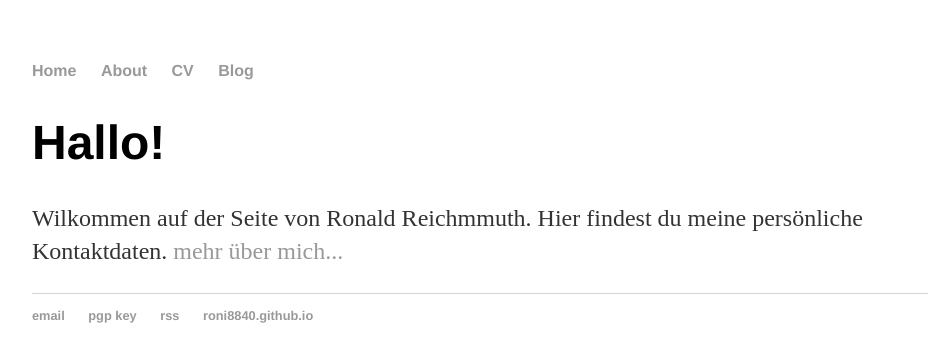
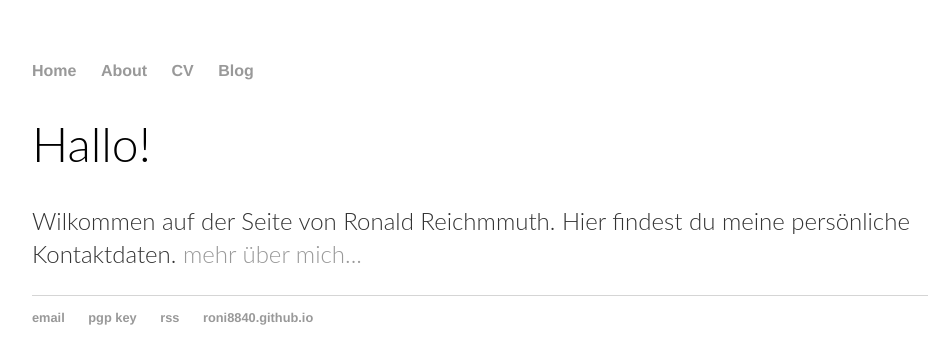
Before and after one commit to ronaldreichmuth/ronaldreichmuth.github.io, a Jekyll site: the page built from index.html, in a window 1280 px wide. Shown: the top 364 px of the page, without its empty margins (160-1100 px from the left). Built offline with Jekyll 4.4.1, drawn with Linux system fonts in a browser that asks for light colours.

Commit message:
Update main.css

```diff
--- a/css/main.css
+++ b/css/main.css
@@ -5,7 +5,12 @@ a:hover { text-decoration: underline; }
 
 p, ul { font-size: 1.5em; line-height: 1.4em; color: #333; }
 
-h1, h2, h3, h4 { font-family: 'Helvetica', 'Arial', 'Sans-Serif'; }
+html, body, h1, h2, h3, h4 {
+  font-family: 'Lato', 'Helvetica Neue', 'Helvetica', 'Arial', 'Sans-Serif';
+  font-smoothing: subpixel-antialiased;
+  font-weight: 300;
+}
+
 h1 { font-size: 3em;  }
 h2 { font-size: 2.7em; }
 h3 { font-size: 2.3em; }
```
